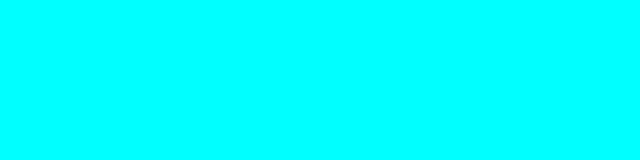
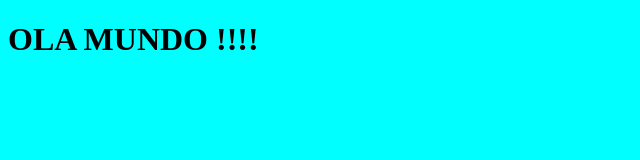
Before and after one commit to CFBianquini/covidnews, a plain HTML site: page index.html in a window 1280 px wide. Shown: the whole page, without its empty margins (0-640 px from the left). Drawn offline with Linux system fonts and the light colour scheme.

Commit message:
Ola Mundo

```diff
--- a/index.html
+++ b/index.html
@@ -7,7 +7,7 @@
 <link rel="stylesheet" href="public/css/estilo.css">
 </head>
 <body>
-
+	<h1>OLA MUNDO !!!!</h1>
 
 
 <script src="public/js/script.js"></script>
```
